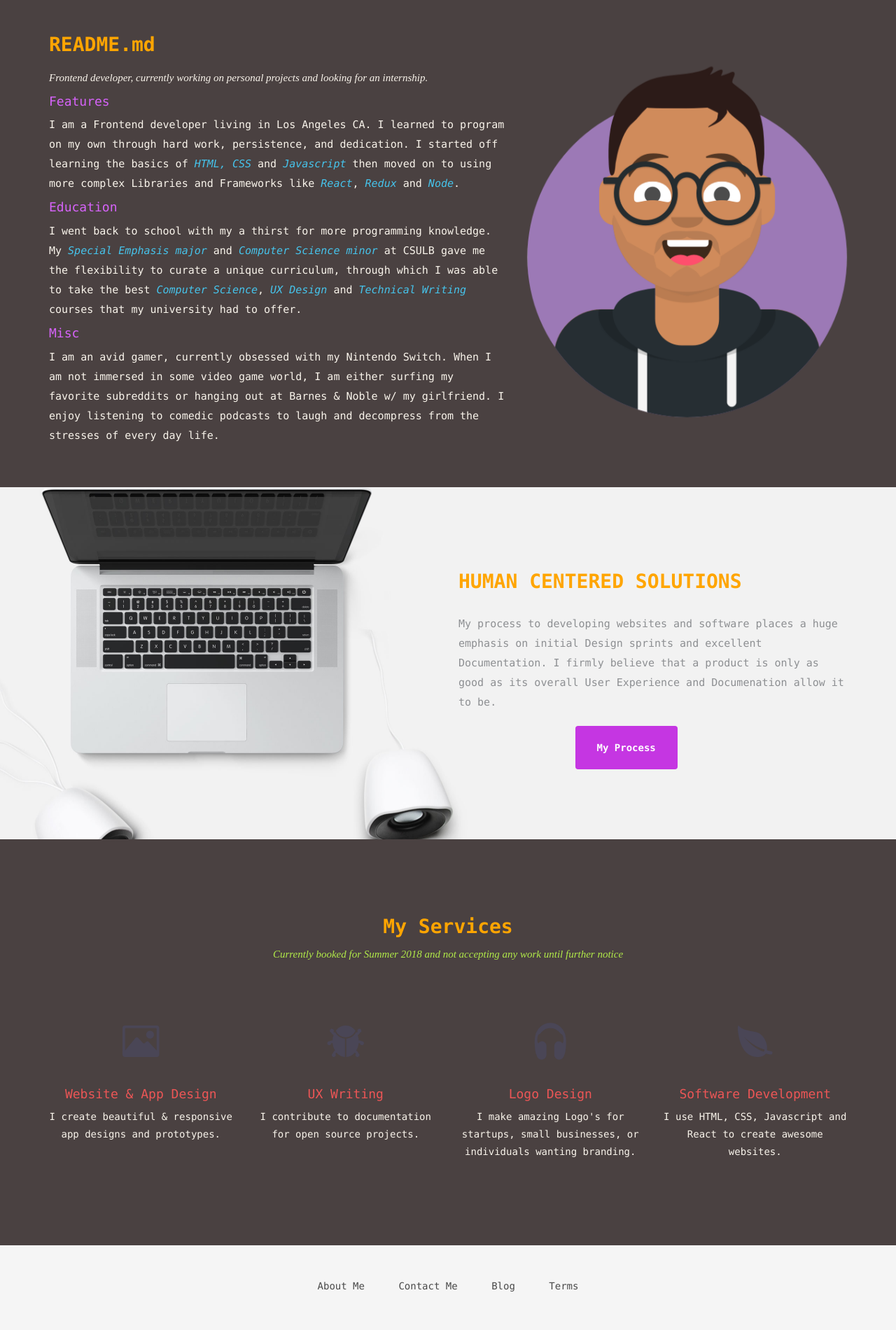
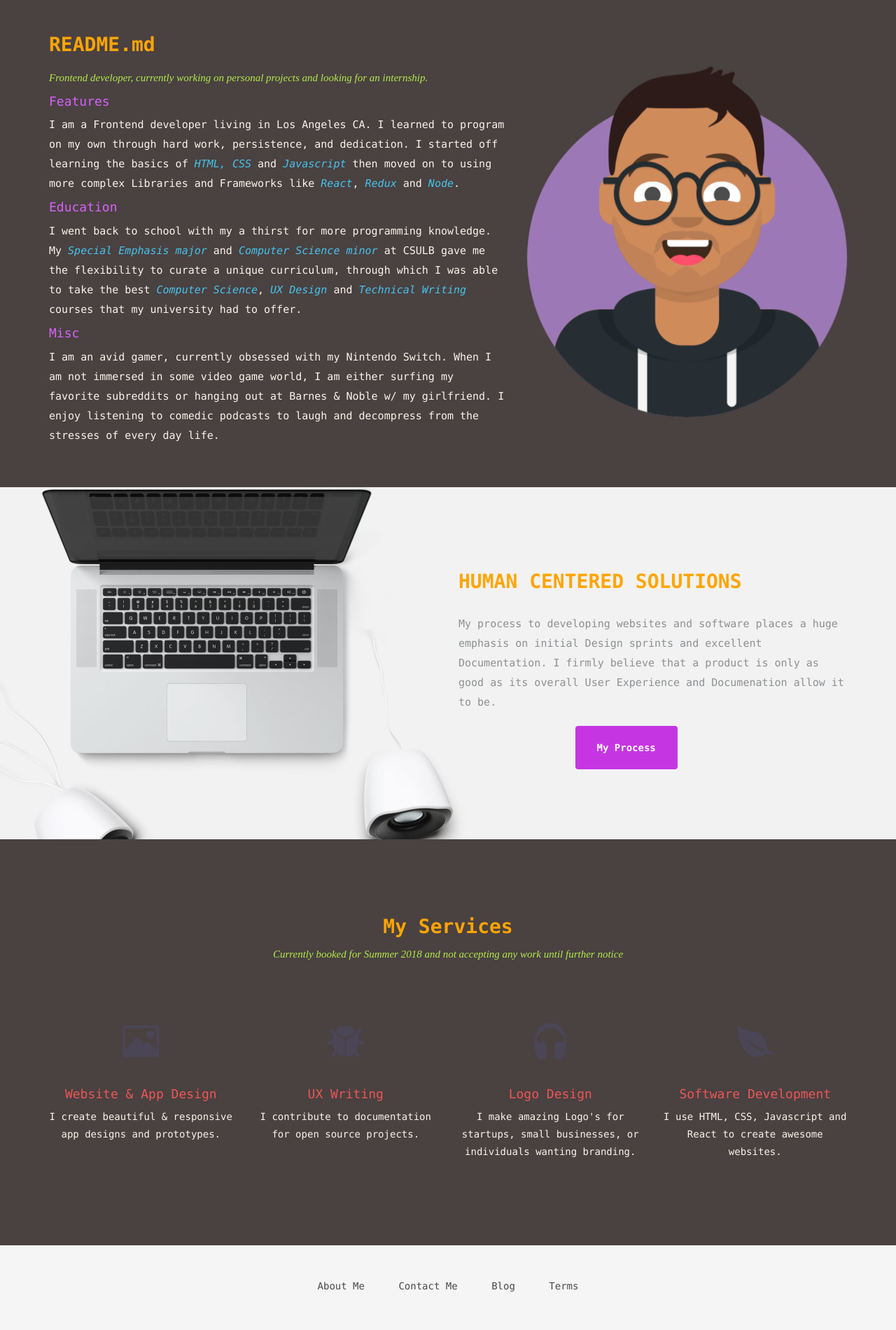
Before and after one commit to Kingslayyerr/Kingslayyerr.github.io, a Jekyll site: the page built from index.html, in a window 1280 px wide. Shown: the part 992-2892 px from the top of the page at 70% size. Built offline with Jekyll 4.4.1, drawn with Linux system fonts in a browser that asks for light colours; nearby versions of some CDN libraries; some web fonts are replaced.

Commit message:
new theme

```diff
--- a/css/airspace.css
+++ b/css/airspace.css
@@ -178,6 +178,7 @@ font header .navbar-default .navbar-nav li a:hover {
 }
 #intro .section-title p {
   padding-top: 20px;
+  color: #b1ea49;
 }
 /*--
 	service Start
```
